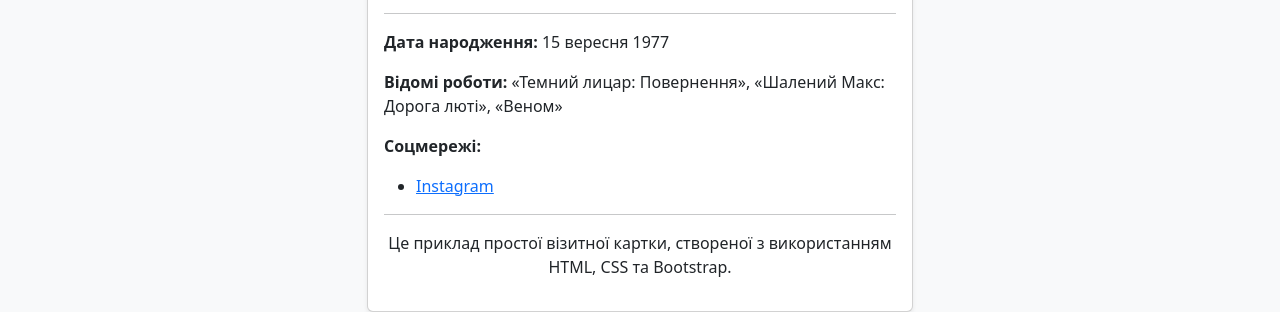
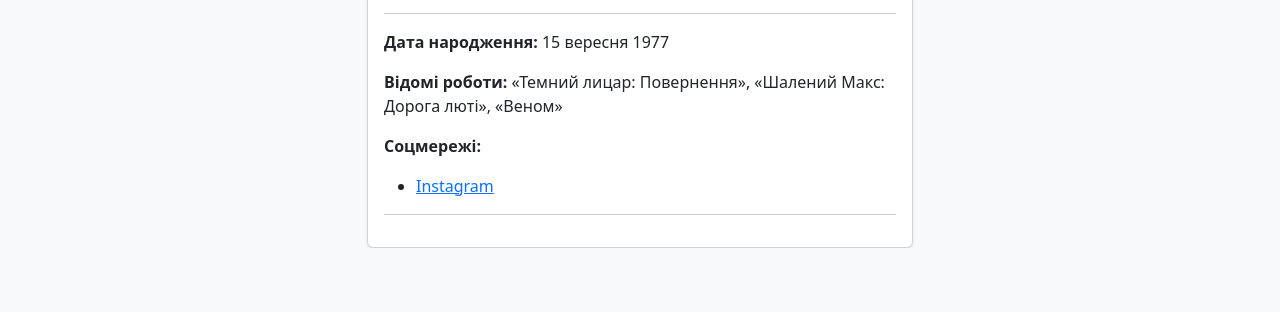
Before and after one commit to ArthurKM114/vizytivka, a plain HTML site: page index.html.html in a window 1280 px wide. Shown: the part 568-880 px from the top of the page. After the commit the page ends 816 px from the top, so only its background shows below. Drawn offline with nearby package versions, Linux system fonts and the light colour scheme.

Commit message:
Update index.html.html

```diff
--- a/index.html.html
+++ b/index.html.html
@@ -29,7 +29,6 @@
                             <li><a href="https://www.instagram.com/tomhardy" target="_blank">Instagram</a></li>
                         </ul>
                         <hr />
-                        <p class="text-center">Це приклад простої візитної картки, створеної з використанням HTML, CSS та Bootstrap.</p>
                     </div>
                 </div>
             </div>
```
